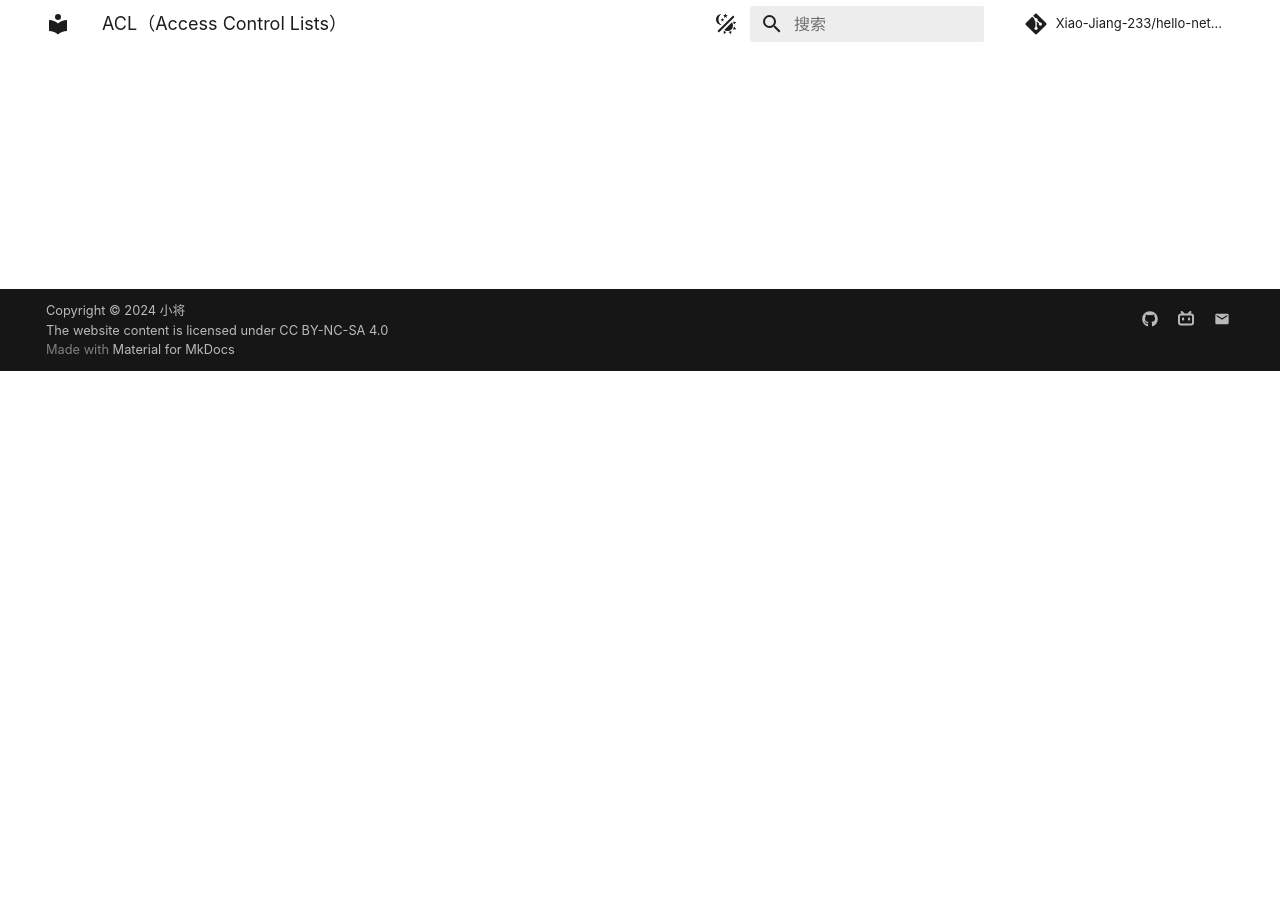
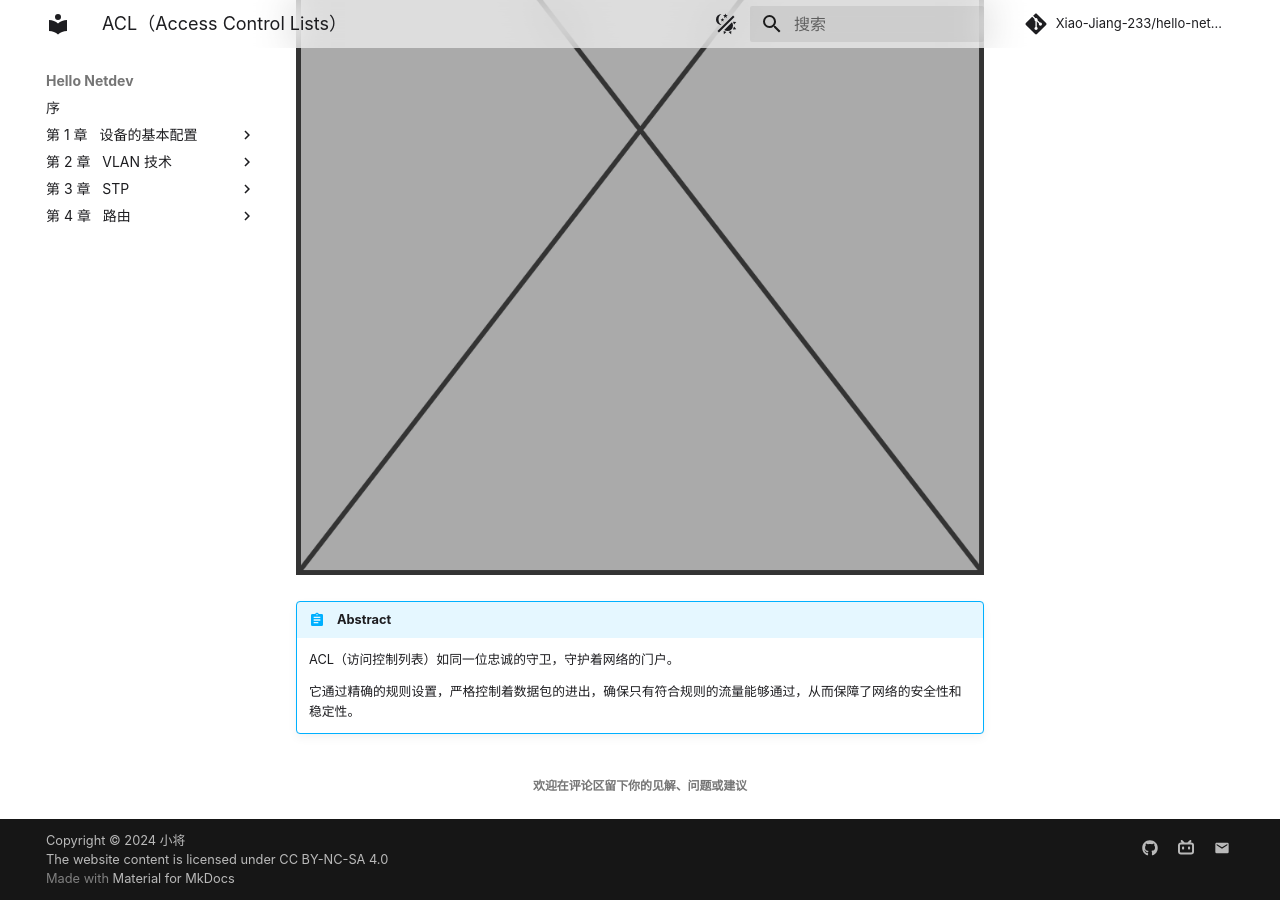
Before and after one commit to Xiao-Jiang-233/hello-netdev, an MkDocs documentation site: the page built from docs/chapter_acl/index.md, in a window 1280 px wide and 900 px high, scrolled down 529 px. Built offline with MkDocs 1.6.1 and Material for MkDocs 9.7.7, drawn with Linux system fonts in a browser that asks for light colours; comment, search, counter and statistics services are not loaded; before the commit the page ends 900 px from its top, so only the background shows below that.

Commit message:
📃 docs: 修改了部分章节的引入语

```diff
--- a/docs/chapter_acl/index.md
+++ b/docs/chapter_acl/index.md
@@ -1 +1,11 @@
+---
+comments: true
+---
 # <center class="force-page-break">ACL（Access Control Lists）</center>
+
+![ACL](../assets/covers/Image_placeholder.png)
+
+!!!abstract
+    ACL（访问控制列表）如同一位忠诚的守卫，守护着网络的门户。
+
+    它通过精确的规则设置，严格控制着数据包的进出，确保只有符合规则的流量能够通过，从而保障了网络的安全性和稳定性。
```
Also changed, not shown: docs/chapter_cyber_security/index.md (+10 -0 lines), docs/chapter_nat/index.md (+10 -0 lines), docs/chapter_route/index.md (+2 -2 lines), docs/chapter_stp/index.md (+2 -2 lines), docs/chapter_vlan/index.md (+2 -3 lines).
